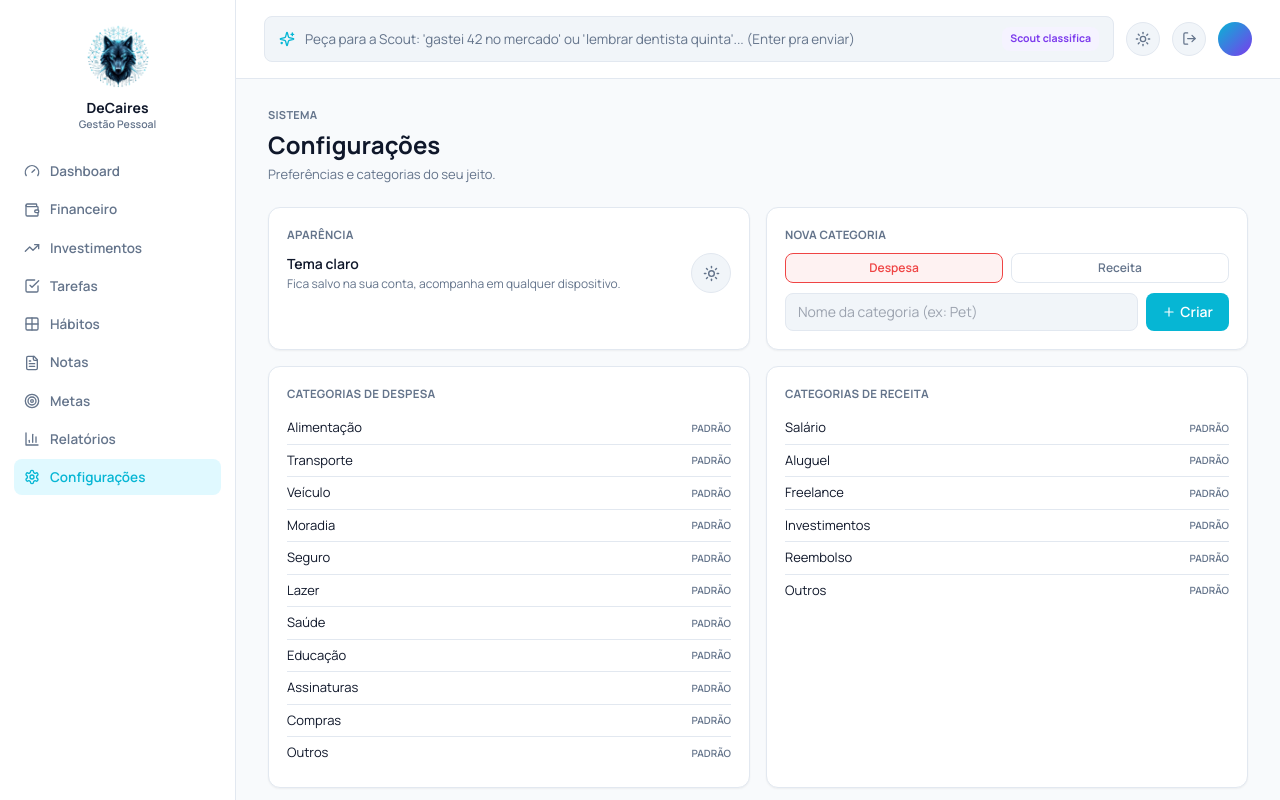
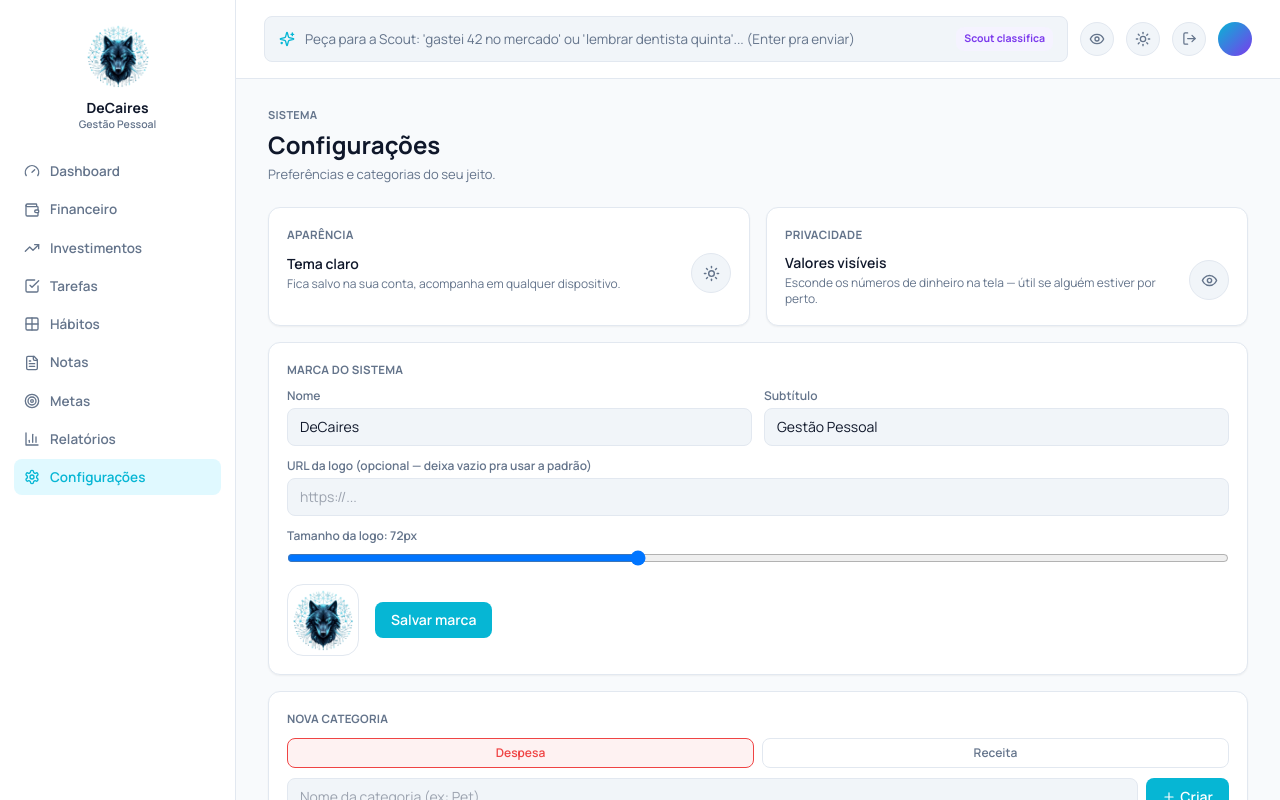
Before and after one commit to decairestechnology/gestao_vida, a React (Vite) app: page /configuracoes in a window 1280 px wide. Shown: the top 800 px of the page. Built offline with nearby package versions, Linux system fonts and the light colour scheme; no server answers; sample sign-in values are in the browser's storage.

Commit message:
config: marca editavel (nome/subtitulo/logo), botao de ocultar valores

```diff
--- a/src/components/layout/Sidebar.tsx
+++ b/src/components/layout/Sidebar.tsx
@@ -4,6 +4,7 @@ import {
   FileText, Target, BarChart3, Settings, X,
 } from 'lucide-react'
 import { clsx } from '../../lib/clsx'
+import { useMarca } from '../../context/MarcaContext'
 
 const NAV_ITEMS = [
   { to: '/', label: 'Dashboard', icon: Gauge, end: true },
@@ -23,6 +24,8 @@ interface SidebarProps {
 }
 
 export function Sidebar({ aberta, fechar }: SidebarProps) {
+  const { marca } = useMarca()
+
   return (
     <>
       {/* Fundo escurecido atrás do menu no celular/tablet */}
@@ -45,12 +48,12 @@ export function Sidebar({ aberta, fechar }: SidebarProps) {
         </button>
 
         <div className="flex flex-col items-center gap-1.5 px-2 pb-5 pt-1.5">
-          <div className="w-[72px] h-[72px] rounded-2xl overflow-hidden flex-shrink-0">
-            <img src="/logo.png" alt="Logo" className="w-full h-full object-contain" />
+          <div style={{ width: marca.logoTamanho, height: marca.logoTamanho }} className="rounded-2xl overflow-hidden flex-shrink-0">
+            <img src={marca.logoUrl ?? '/logo.png'} alt="Logo" className="w-full h-full object-contain" />
           </div>
           <div className="text-center leading-tight">
-            <div className="font-bold text-sm">DeCaires</div>
-            <div className="text-[10.5px] text-muted-foreground font-semibold">Gestão Pessoal</div>
+            <div className="font-bold text-sm">{marca.nome}</div>
+            <div className="text-[10.5px] text-muted-foreground font-semibold">{marca.subtitulo}</div>
           </div>
         </div>
 
--- a/src/components/layout/Topbar.tsx
+++ b/src/components/layout/Topbar.tsx
@@ -1,7 +1,8 @@
 import { useState, type KeyboardEvent } from 'react'
-import { Sparkles, Sun, Moon, LogOut, Loader2, Menu } from 'lucide-react'
+import { Sparkles, Sun, Moon, LogOut, Loader2, Menu, Eye, EyeOff } from 'lucide-react'
 import { useTheme } from '../../context/ThemeContext'
 import { useAuth } from '../../context/AuthContext'
+import { usePrivacidade } from '../../context/PrivacidadeContext'
 
 const LABELS_ENTIDADE: Record<string, string> = {
   transacao: 'lançamento',
@@ -21,6 +22,7 @@ interface TopbarProps {
 export function Topbar({ onAbrirMenu }: TopbarProps) {
   const { theme, toggleTheme } = useTheme()
   const { logout, getToken } = useAuth()
+  const { valoresOcultos, alternar: alternarPrivacidade } = usePrivacidade()
   const [texto, setTexto] = useState('')
   const [enviando, setEnviando] = useState(false)
   const [feedback, setFeedback] = useState<string | null>(null)
@@ -93,6 +95,14 @@ export function Topbar({ onAbrirMenu }: TopbarProps) {
       </div>
 
       <button
+        onClick={alternarPrivacidade}
+        title={valoresOcultos ? 'Mostrar valores' : 'Ocultar valores'}
+        className="w-[34px] h-[34px] rounded-full border border-border bg-muted flex items-center justify-center text-muted-foreground hover:bg-accent hover:text-primary transition-colors flex-shrink-0"
+      >
+        {valoresOcultos ? <EyeOff size={16} /> : <Eye size={16} />}
+      </button>
+
+      <button
         onClick={toggleTheme}
         title="Alternar tema"
         className="w-[34px] h-[34px] rounded-full border border-border bg-muted flex items-center justify-center text-muted-foreground hover:bg-accent hover:text-primary transition-colors flex-shrink-0"
--- /dev/null
+++ b/src/components/ui/Valor.tsx
@@ -0,0 +1,27 @@
+import type { CSSProperties } from 'react'
+import { usePrivacidade } from '../../context/PrivacidadeContext'
+
+interface ValorProps {
+  valor: number
+  className?: string
+  style?: CSSProperties
+  prefixo?: string // ex: '+ ', '− '
+}
+
+export function Valor({ valor, className, style, prefixo = '' }: ValorProps) {
+  const { valoresOcultos } = usePrivacidade()
+
+  if (valoresOcultos) {
+    return (
+      <span className={className} style={style}>
+        R$ ••••••
+      </span>
+    )
+  }
+
+  return (
+    <span className={className} style={style}>
+      {prefixo}R$ {valor.toLocaleString('pt-BR')}
+    </span>
+  )
+}
--- /dev/null
+++ b/src/context/MarcaContext.tsx
@@ -0,0 +1,47 @@
+import { createContext, useContext, useEffect, useState, type ReactNode } from 'react'
+import { useAuth } from './AuthContext'
+import { apiGet, apiPost } from '../lib/api'
+
+export interface Marca {
+  nome: string
+  subtitulo: string
+  logoUrl: string | null
+  logoTamanho: number
+}
+
+const MARCA_PADRAO: Marca = { nome: 'DeCaires', subtitulo: 'Gestão Pessoal', logoUrl: null, logoTamanho: 72 }
+
+interface MarcaContextValue {
+  marca: Marca
+  carregando: boolean
+  atualizar: (nova: Marca) => Promise<void>
+}
+
+const MarcaContext = createContext<MarcaContextValue | undefined>(undefined)
+
+export function MarcaProvider({ children }: { children: ReactNode }) {
+  const { user } = useAuth()
+  const [marca, setMarca] = useState<Marca>(MARCA_PADRAO)
+  const [carregando, setCarregando] = useState(true)
+
+  useEffect(() => {
+    if (!user) return
+    apiGet<{ marca: Marca }>('/api/config')
+      .then((res) => setMarca(res.marca))
+      .catch(() => {})
+      .finally(() => setCarregando(false))
+  }, [user])
+
+  async function atualizar(nova: Marca) {
+    setMarca(nova)
+    await apiPost('/api/config', { recurso: 'marca', ...nova })
+  }
+
+  return <MarcaContext.Provider value={{ marca, carregando, atualizar }}>{children}</MarcaContext.Provider>
+}
+
+export function useMarca() {
+  const ctx = useContext(MarcaContext)
+  if (!ctx) throw new Error('useMarca precisa estar dentro de MarcaProvider')
+  return ctx
+}
--- /dev/null
+++ b/src/context/PrivacidadeContext.tsx
@@ -0,0 +1,28 @@
+import { createContext, useContext, useState, type ReactNode } from 'react'
+
+interface PrivacidadeContextValue {
+  valoresOcultos: boolean
+  alternar: () => void
+}
+
+const PrivacidadeContext = createContext<PrivacidadeContextValue | undefined>(undefined)
+
+export function PrivacidadeProvider({ children }: { children: ReactNode }) {
+  const [valoresOcultos, setValoresOcultos] = useState(() => localStorage.getItem('vida-valores-ocultos') === '1')
+
+  function alternar() {
+    setValoresOcultos((v) => {
+      const novo = !v
+      localStorage.setItem('vida-valores-ocultos', novo ? '1' : '0')
+      return novo
+    })
+  }
+
+  return <PrivacidadeContext.Provider value={{ valoresOcultos, alternar }}>{children}</PrivacidadeContext.Provider>
+}
+
+export function usePrivacidade() {
+  const ctx = useContext(PrivacidadeContext)
+  if (!ctx) throw new Error('usePrivacidade precisa estar dentro de PrivacidadeProvider')
+  return ctx
+}
--- a/src/pages/Configuracoes.tsx
+++ b/src/pages/Configuracoes.tsx
@@ -1,14 +1,33 @@
-import { useState, type FormEvent } from 'react'
-import { Sun, Moon, Trash2, Plus } from 'lucide-react'
+import { useEffect, useState, type FormEvent } from 'react'
+import { Sun, Moon, Trash2, Plus, Eye, EyeOff } from 'lucide-react'
 import { PageHeader } from '../components/layout/PageHeader'
 import { Card, CardTitle } from '../components/ui/Card'
 import { Button } from '../components/ui/Button'
 import { useTheme } from '../context/ThemeContext'
 import { useCategorias } from '../context/CategoriasContext'
+import { useMarca } from '../context/MarcaContext'
+import { usePrivacidade } from '../context/PrivacidadeContext'
 
 export function Configuracoes() {
   const { theme, toggleTheme } = useTheme()
   const { categoriasDespesa, categoriasReceita, personalizadas, carregando, adicionar, remover } = useCategorias()
+  const { marca, atualizar: atualizarMarca } = useMarca()
+  const { valoresOcultos, alternar: alternarPrivacidade } = usePrivacidade()
+
+  const [formMarca, setFormMarca] = useState(marca)
+  const [salvandoMarca, setSalvandoMarca] = useState(false)
+
+  useEffect(() => setFormMarca(marca), [marca])
+
+  async function salvarMarca(e: FormEvent) {
+    e.preventDefault()
+    setSalvandoMarca(true)
+    try {
+      await atualizarMarca(formMarca)
+    } finally {
+      setSalvandoMarca(false)
+    }
+  }
 
   const [nome, setNome] = useState('')
   const [tipo, setTipo] = useState<'despesa' | 'receita'>('despesa')
@@ -52,7 +71,75 @@ export function Configuracoes() {
         </Card>
 
         <Card>
-          <CardTitle>Nova categoria</CardTitle>
+          <CardTitle>Privacidade</CardTitle>
+          <div className="flex items-center justify-between">
+            <div>
+              <div className="text-sm font-semibold">Valores {valoresOcultos ? 'ocultos' : 'visíveis'}</div>
+              <div className="text-xs text-muted-foreground mt-0.5">Esconde os números de dinheiro na tela — útil se alguém estiver por perto.</div>
+            </div>
+            <button
+              onClick={alternarPrivacidade}
+              className="w-10 h-10 rounded-full border border-border bg-muted flex items-center justify-center text-muted-foreground hover:bg-accent hover:text-primary transition-colors flex-shrink-0"
+            >
+              {valoresOcultos ? <EyeOff size={17} /> : <Eye size={17} />}
+            </button>
+          </div>
+        </Card>
+      </div>
+
+      <Card className="mt-4">
+        <CardTitle>Marca do sistema</CardTitle>
+        <form onSubmit={salvarMarca} className="grid grid-cols-2 gap-3">
+          <div>
+            <label className="text-xs font-semibold text-muted-foreground block mb-1">Nome</label>
+            <input
+              value={formMarca.nome}
+              onChange={(e) => setFormMarca({ ...formMarca, nome: e.target.value })}
+              className="w-full bg-muted border border-border rounded-lg px-3 py-2 text-sm outline-none focus:border-primary"
+            />
+          </div>
+          <div>
+            <label className="text-xs font-semibold text-muted-foreground block mb-1">Subtítulo</label>
+            <input
+              value={formMarca.subtitulo}
+              onChange={(e) => setFormMarca({ ...formMarca, subtitulo: e.target.value })}
+              className="w-full bg-muted border border-border rounded-lg px-3 py-2 text-sm outline-none focus:border-primary"
+            />
+          </div>
+          <div className="col-span-2">
+            <label className="text-xs font-semibold text-muted-foreground block mb-1">URL da logo (opcional — deixa vazio pra usar a padrão)</label>
+            <input
+              value={formMarca.logoUrl ?? ''}
+              onChange={(e) => setFormMarca({ ...formMarca, logoUrl: e.target.value || null })}
+              placeholder="https://..."
+              className="w-full bg-muted border border-border rounded-lg px-3 py-2 text-sm outline-none focus:border-primary"
+            />
+          </div>
+          <div className="col-span-2">
+            <label className="text-xs font-semibold text-muted-foreground block mb-1">
+              Tamanho da logo: {formMarca.logoTamanho}px
+            </label>
+            <input
+              type="range"
+              min={32}
+              max={140}
+              step={4}
+              value={formMarca.logoTamanho}
+              onChange={(e) => setFormMarca({ ...formMarca, logoTamanho: Number(e.target.value) })}
+              className="w-full"
+            />
+          </div>
+          <div className="col-span-2 flex items-center gap-4">
+            <div style={{ width: formMarca.logoTamanho, height: formMarca.logoTamanho }} className="rounded-2xl overflow-hidden border border-border flex-shrink-0">
+              <img src={formMarca.logoUrl || '/logo.png'} alt="Pré-visualização" className="w-full h-full object-contain" />
+            </div>
+            <Button type="submit" disabled={salvandoMarca}>{salvandoMarca ? 'Salvando...' : 'Salvar marca'}</Button>
+          </div>
+        </form>
+      </Card>
+
+      <Card className="mt-4">
+        <CardTitle>Nova categoria</CardTitle>
           <form onSubmit={onSubmit} className="flex flex-col gap-2.5">
             <div className="flex gap-2">
               <button type="button" onClick={() => setTipo('despesa')}
@@ -78,7 +165,6 @@ export function Configuracoes() {
             {erro && <div className="text-xs text-destructive font-semibold">{erro}</div>}
           </form>
         </Card>
-      </div>
 
       <div className="grid grid-cols-2 gap-4 mt-4">
         <Card>
--- a/src/pages/ContaDetalhe.tsx
+++ b/src/pages/ContaDetalhe.tsx
@@ -8,6 +8,7 @@ import { DeleteConfirmBar } from '../components/ui/DeleteConfirmBar'
 import { apiGet, apiPost, apiPatch, apiDelete } from '../lib/api'
 import { useCategorias } from '../context/CategoriasContext'
 import { hojeBrasilia } from '../lib/date'
+import { Valor } from '../components/ui/Valor'
 
 const TIPOS_CONTA = [
   { id: 'corrente', label: 'Conta corrente', icon: Landmark, bg: 'var(--accent)', color: 'var(--primary)' },
@@ -225,9 +226,7 @@ export function ContaDetalhe() {
           <div className="grid grid-cols-3 gap-4 mb-4">
             <Card>
               <CardTitle>Saldo atual</CardTitle>
-              <div className="text-2xl font-extrabold" style={{ color: saldoAtual < 0 ? 'var(--destructive)' : undefined }}>
-                R$ {saldoAtual.toLocaleString('pt-BR')}
-              </div>
+<Valor valor={saldoAtual} className="text-2xl font-extrabold block" style={{ color: saldoAtual < 0 ? 'var(--destructive)' : undefined }} />
             </Card>
             <Card>
               <CardTitle>Lançamentos</CardTitle>
--- a/src/pages/Investimentos.tsx
+++ b/src/pages/Investimentos.tsx
@@ -9,6 +9,7 @@ import { Modal } from '../components/ui/Modal'
 import { DeleteConfirmBar } from '../components/ui/DeleteConfirmBar'
 import { apiGet, apiPost, apiPatch, apiPut, apiDelete } from '../lib/api'
 import { hojeBrasilia } from '../lib/date'
+import { Valor } from '../components/ui/Valor'
 
 interface Ativo {
   id: string
@@ -153,7 +154,7 @@ export function Investimentos() {
       <div className="grid grid-cols-3 gap-4 mb-4">
         <Card>
           <CardTitle>Patrimônio investido</CardTitle>
-          <div className="text-2xl font-extrabold">R$ {patrimonioTotal.toLocaleString('pt-BR')}</div>
+          <Valor valor={patrimonioTotal} className="text-2xl font-extrabold block" />
         </Card>
         <Card>
           <CardTitle>Ativos cadastrados</CardTitle>
```
Also changed, not shown: api/config.ts (+28 -4 lines), src/main.tsx (+9 -3 lines), src/pages/Dashboard.tsx (+10 -8 lines), src/pages/Financeiro.tsx (+18 -18 lines), 1 other file (tests, documents, lock files or other folders).
